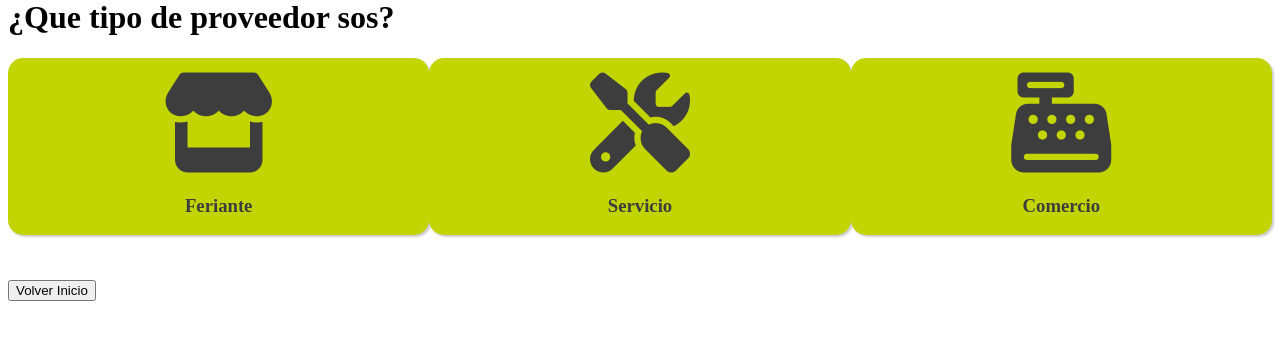
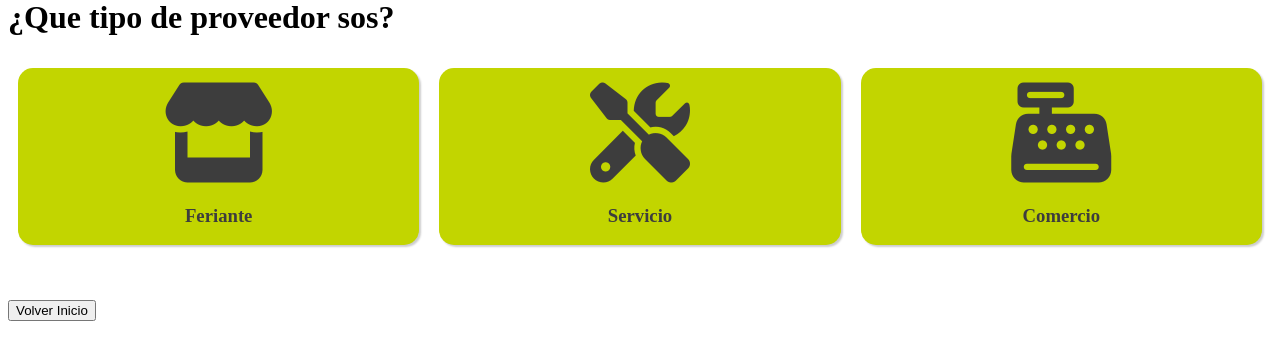
Before and after one commit to DavidViillanueva/proyect_muni, a PHP site: page /select_type.php in a window 1280 px wide. Shown: the part 22-382 px from the top of the page. Run offline with PHP 8.4, Linux system fonts and the light colour scheme; some libraries are stand-ins or nearby versions.

Commit message:
todavia no se terminan los malditos formularios

```diff
--- a/proveedor/css/style_type.css
+++ b/proveedor/css/style_type.css
@@ -7,6 +7,7 @@
 .content a{
     flex: 1;
     text-decoration: none;
+    margin: 10px;
 }
 .content .type1,
 .content .type2,
@@ -51,7 +52,7 @@
 }
 
 
-@media (max-width:450px){
+@media (max-width:750px){
     .content p{
         height: 100%;
         opacity: 1;
```
